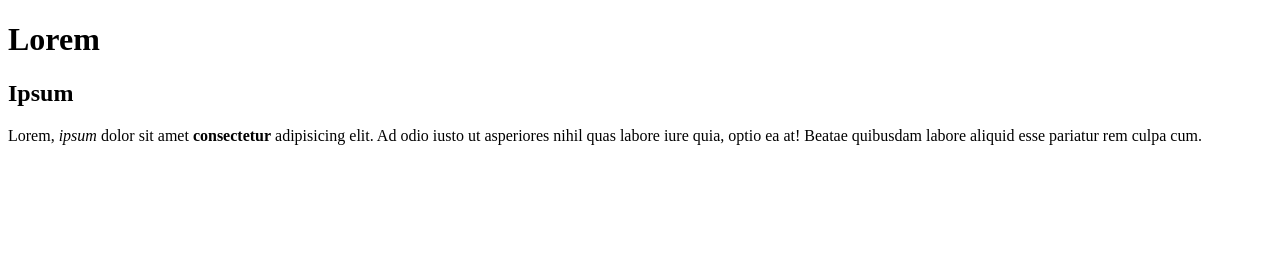
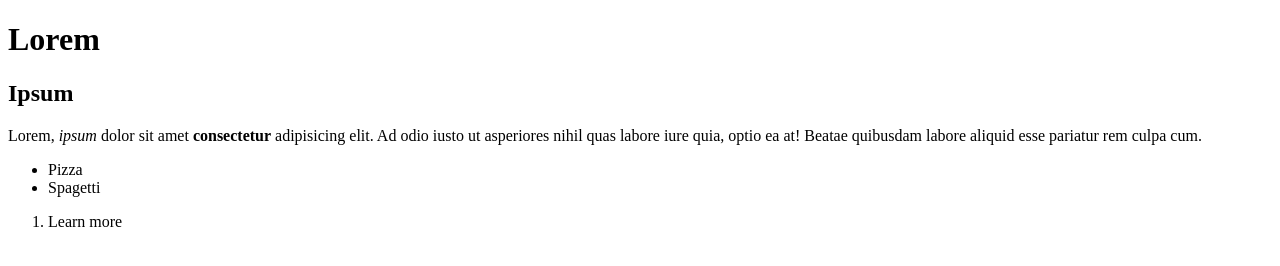
Before and after one commit to Pourya671/git_test, a plain HTML site: page html-boilerplate/index.html in a window 1280 px wide. Drawn offline with Linux system fonts and the light colour scheme.

Commit message:
whatever

```diff
--- a/html-boilerplate/index.html
+++ b/html-boilerplate/index.html
@@ -8,11 +8,21 @@
 </head>
 
 <body>
-<h1>Lorem</h1>
-<h2>Ipsum</h2>
+    <h1>Lorem</h1>
+    <h2>Ipsum</h2>
 
-    <p>Lorem, <em>ipsum</em> dolor sit amet <strong>consectetur</strong> adipisicing elit. Ad odio iusto ut asperiores nihil quas labore iure
+    <p>Lorem, <em>ipsum</em> dolor sit amet <strong>consectetur</strong> adipisicing elit. Ad odio iusto ut asperiores
+        nihil quas labore iure
         quia, optio ea at! Beatae quibusdam labore aliquid esse pariatur rem culpa cum.</p>
+
+    <ul>
+        <li>Pizza</li>
+        <li>Spagetti</li>
+    </ul>
+
+    <ol>
+        <li>Learn more</li>
+    </ol>
 </body>
 
 </html>
```
Also changed, not shown: odin-links-and-images/index.html (added, +12 -0 lines).
